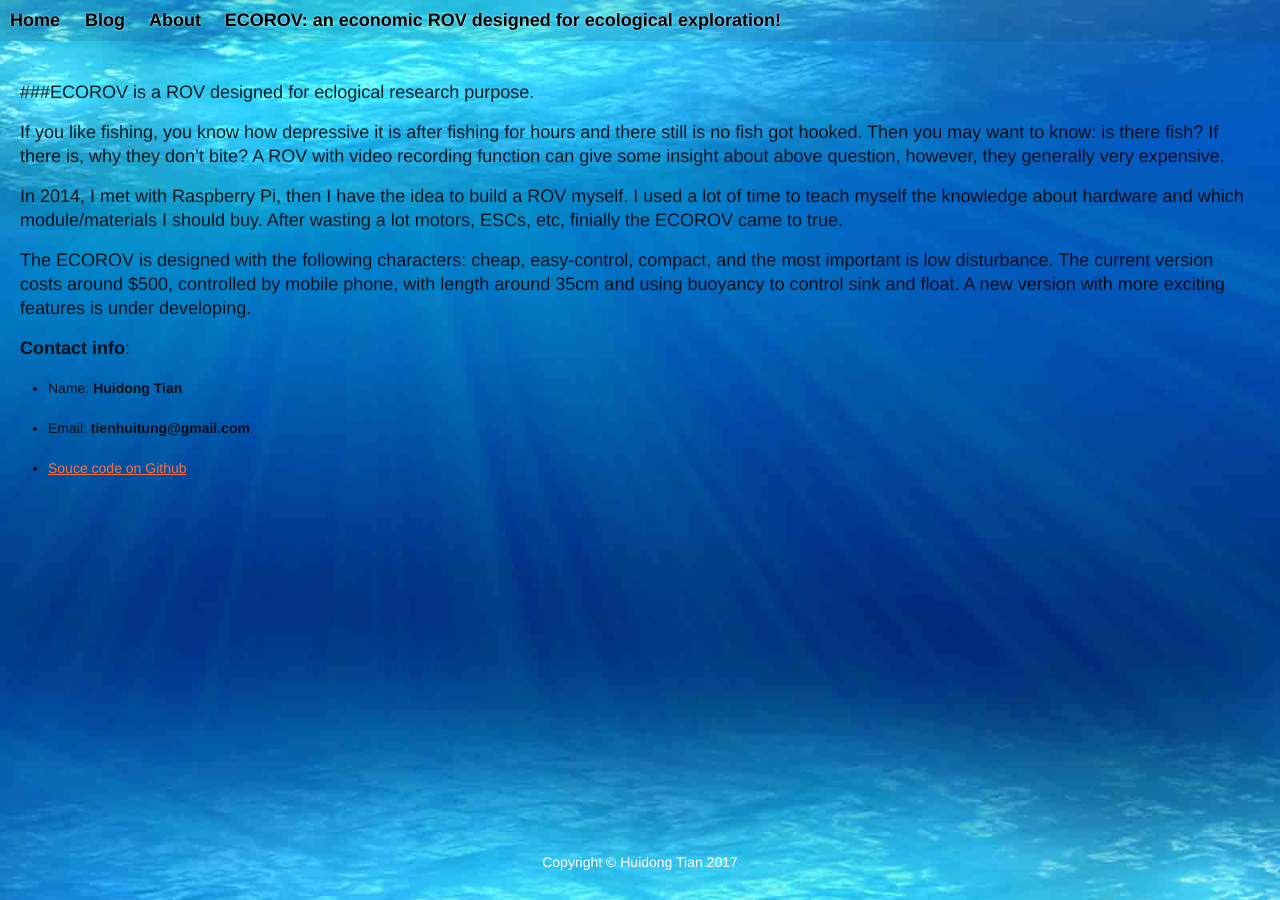
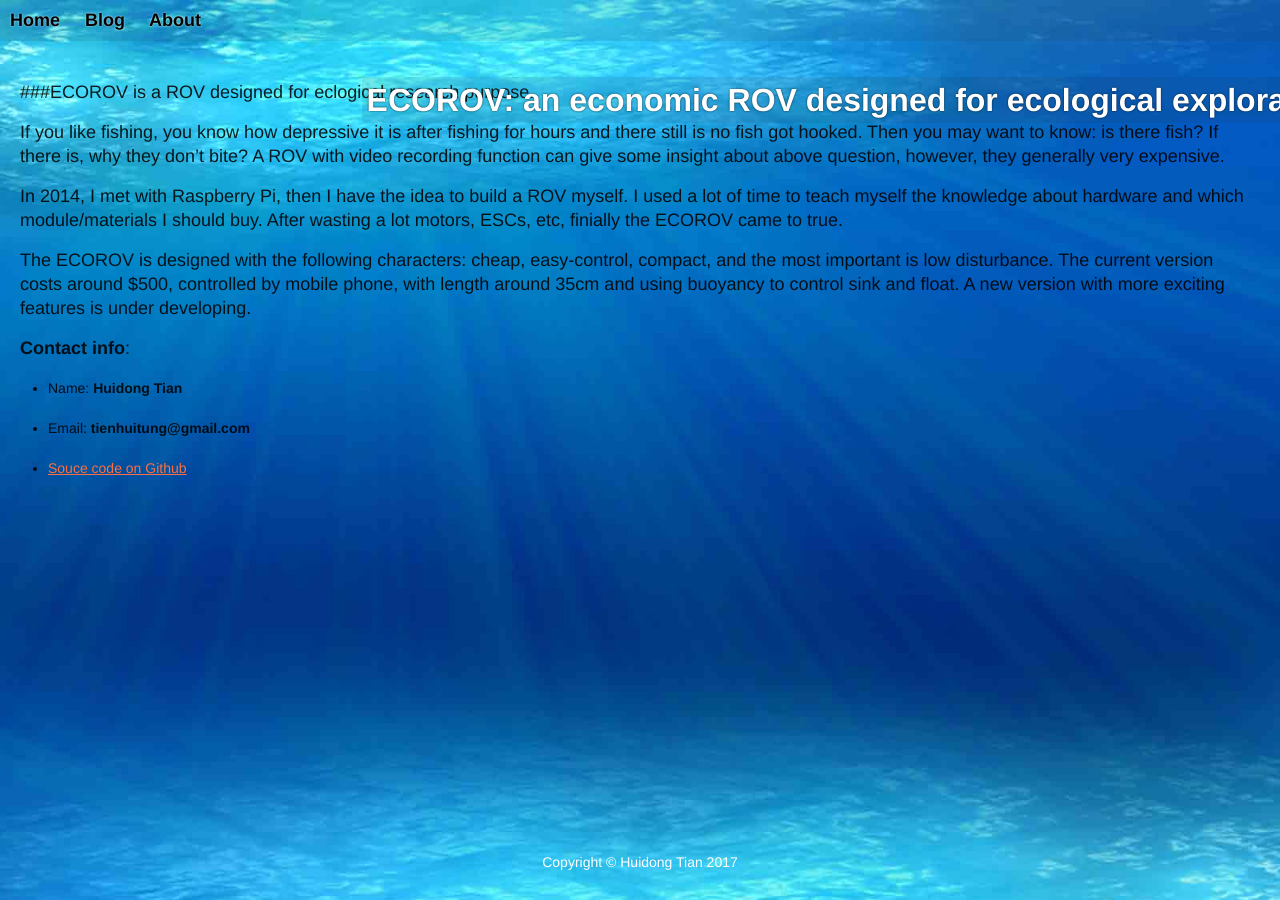
Before and after one commit to ecorov/ecorov.github.io, a Jekyll site: the page built from about.md, in a window 1280 px wide. Built offline with Jekyll 4.4.1, drawn with Linux system fonts in a browser that asks for light colours.

Commit message:
Update main.css

```diff
--- a/css/main.css
+++ b/css/main.css
@@ -51,7 +51,7 @@ video {
 }
 
 
-p.announce {
+a#announce {
     font-size: xx-large;
     position: absolute;
     text-align: center;
@@ -61,7 +61,7 @@ p.announce {
     font-weight: bold;
     top: 10vh;
 }
-p.announce>span {
+a#announce>span {
     padding: 5px;
     border-radius: 4px;
     background-color: rgba(50, 50, 50, 0.1);
```
